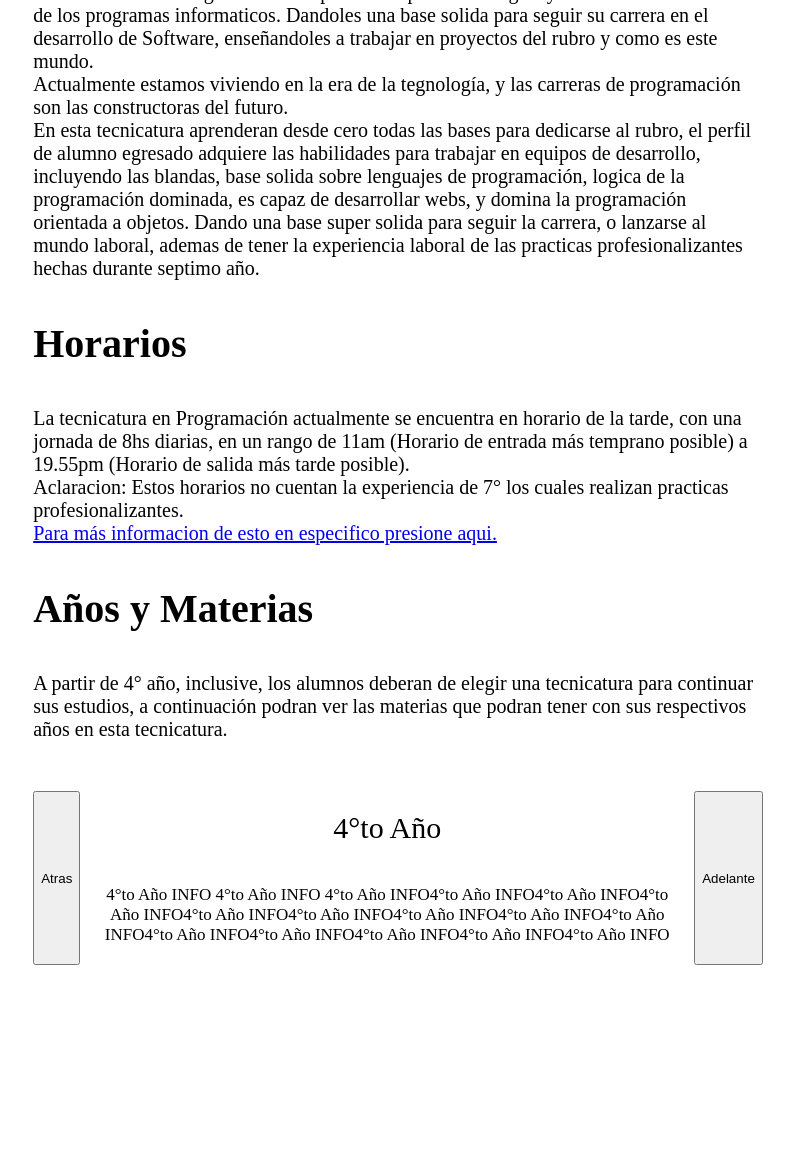
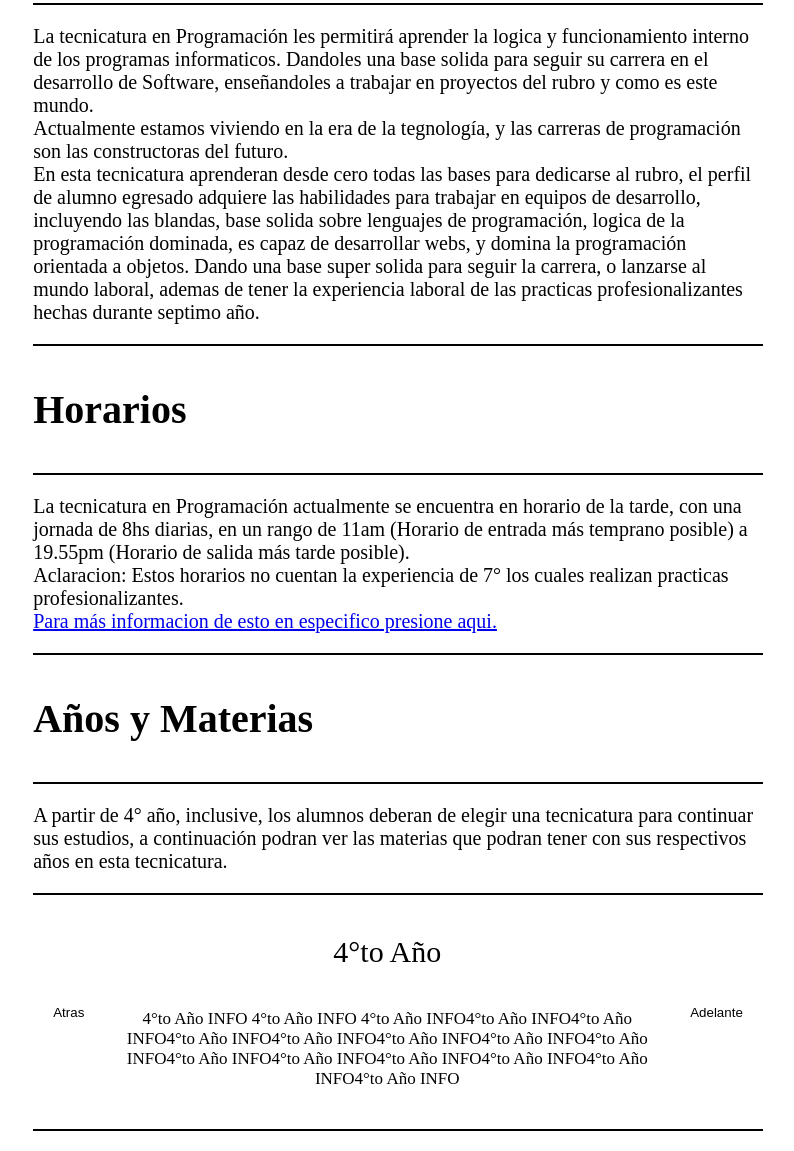
Before and after one commit to GhostixGameDev/eest2, a plain HTML site: page programacion.html in a window 1280 px wide. Shown: the part 930-2081 px from the top of the page, without its empty margins (274-1068 px from the left). Before the commit the page ends 1895 px from the top, so only its background shows below. Drawn offline with Linux system fonts and the light colour scheme.

Commit message:
actualizacion(agragacion de lineas divisoras entre la info de programacion)

```diff
--- a/programacion.html
+++ b/programacion.html
@@ -59,7 +59,11 @@
         <!----INFORMACION DE LA MODALIDAD---->
         <div class="tecnicatura" id="tecnicatura">
             <section class="summary">
+
+                <div class="linea"></div>
                 <p class="title">Tecnicatura en Programación</p>
+                <div class="linea"></div>
+
                 <div class="text">
                     La tecnicatura en Programación les permitirá aprender la logica y funcionamiento interno
                     de los programas informaticos. Dandoles una base solida para seguir su carrera en el desarrollo de
@@ -80,7 +84,11 @@
                 </div>
             </section>
             <section class="horarios">
+
+                <div class="linea"></div>
                 <p class="title">Horarios</p>
+                <div class="linea"></div>
+
                 <div class="text">
                     La tecnicatura en Programación actualmente se encuentra en horario de la tarde, con una jornada de
                     8hs diarias, en un rango de 11am (Horario de entrada más temprano posible) a 19.55pm (Horario de
@@ -95,13 +103,20 @@
                 </div>
             </section>
             <section class="materias">
+
+                <div class="linea"></div>
                 <p class="title">Años y Materias </p>
+                <div class="linea"></div>
+
                 <div class="text">
                     A partir de 4° año, inclusive, los alumnos deberan de elegir una tecnicatura para continuar sus
                     estudios,
                     a continuación podran ver las materias que podran tener con sus respectivos años en esta
                     tecnicatura.
                 </div>
+
+                <div class="linea"></div>
+
                 <div class="selectoresDeInformacion">
                     <div class="anio">
                         <button class="buttonAnioTecnicatura" onclick="changeContent('prev')">Atras</button>
@@ -114,7 +129,17 @@
                             </div>
                         </div>
                         <button class="buttonAnioTecnicatura" onclick="changeContent('next')">Adelante</button>
+                        <!---El codigo de script de esto esta abajo-->
+                    </div>
+                </div>
 
+                <div class="linea"></div>
+
+            </section>
+        </div>
+    </div>
+    <!--Scripts a ejecutar al cargar la pagina.-->
+    <!--Esto es el scrip de la info de los años de las asignaturas-->
     <script>
         var contents1 = [
             '4°to Año',
@@ -142,15 +167,6 @@
             document.getElementById('infoBox2').style.fontSize = "17px";
         }
     </script>
-
-                    </div>
-                </div>
-            </section>
-        </div>
-    </div>
-    <!--Scripts a ejecutar al cargar la pagina.-->
-    <script>
-    </script>
 </body>
 
 </html>
--- a/styles/tecnicaturas.css
+++ b/styles/tecnicaturas.css
@@ -93,7 +93,6 @@
 }
 
 .anio{
-    margin-top: 50px;
     display: flex;
     flex-direction: row;
 }
@@ -108,17 +107,16 @@
     text-align: center;
     font-size: 17px;
 }
-.button {
+.buttonAnioTecnicatura {
     background-color: #ffffff;
     color: rgb(0, 0, 0);
     border: none;
     padding: 10px 20px;
     cursor: pointer;
 }
-.button:hover {
+.buttonAnioTecnicatura:hover {
     background-color: #aaaaaa;
 }
-
 .acomodaEnColubna{
     display: flex;
     flex-direction: column;
@@ -126,6 +124,13 @@
 .subtituloTecnicatura{
     height: 60%;
 }
+.linea{
+    background-color: black;
+    height: 2px;
+    margin-top: 20px;
+    margin-bottom: 20px;
+}
+
 
 .parragraph-with-space {
     margin-bottom: 120px; /* Espacio en blanco debajo del párrafo */
```
Lines whose indentation alone changed are shown as unchanged.
